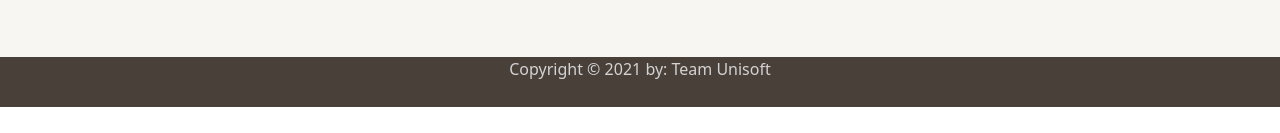
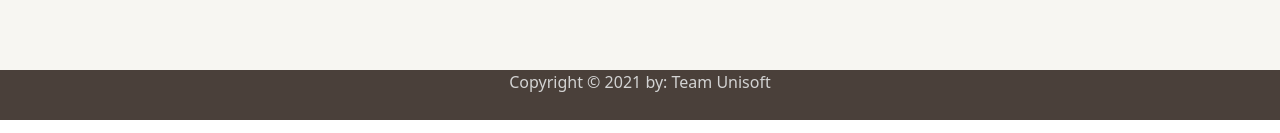
Before and after one commit to LOOP115/Unisoft_CRM_Front, a React (Create React App) app: page / in a window 1280 px wide. Shown: the part 1426-1559 px from the top of the page. Built offline with nearby package versions, Linux system fonts and the light colour scheme.

Commit message:
Adjust homestyle

```diff
--- a/src/components/CallHomePage.jsx
+++ b/src/components/CallHomePage.jsx
@@ -27,7 +27,9 @@ function CallHomePage(){
         {secondtButton() }
         </div>
         <Info />
+        <div style = {{marginTop:"2%"}}>
         <Footer />
+        </div>
     </div>
     );
 }
```
